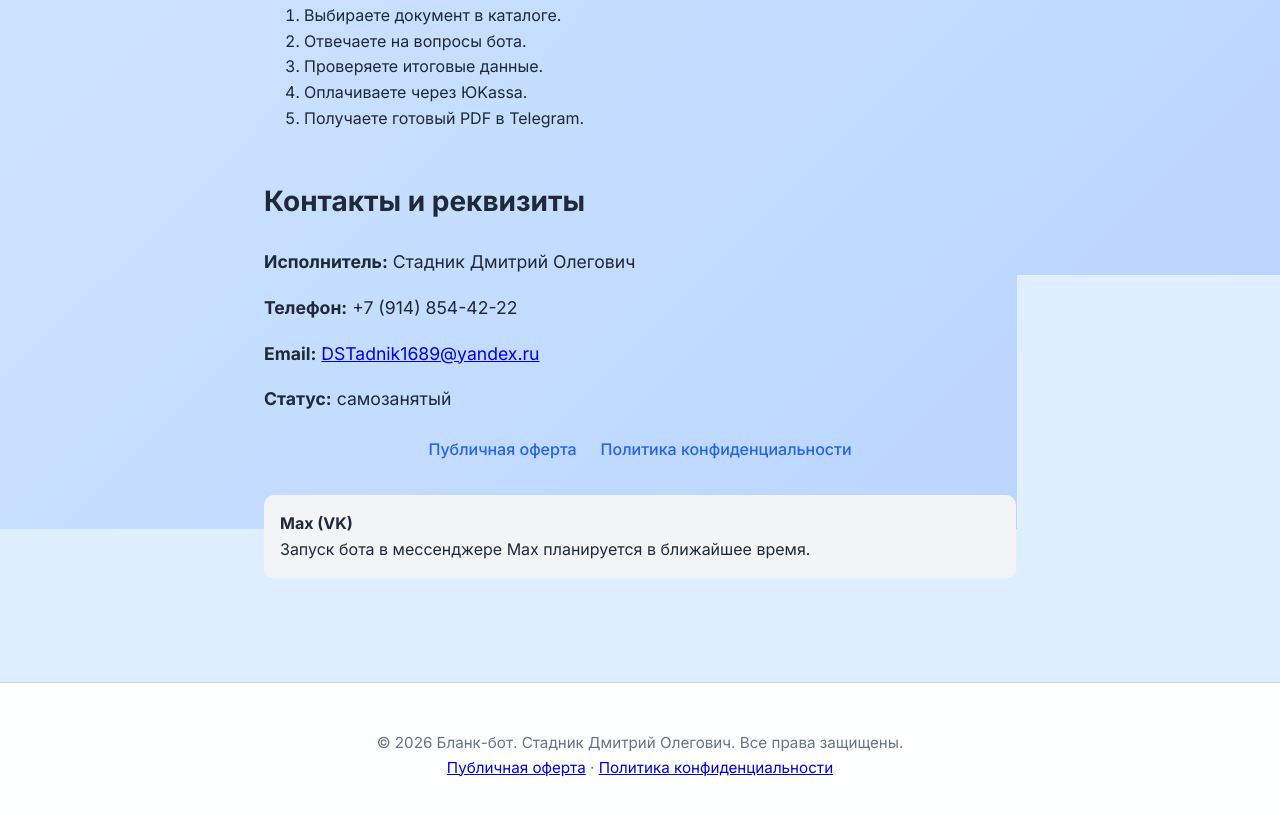
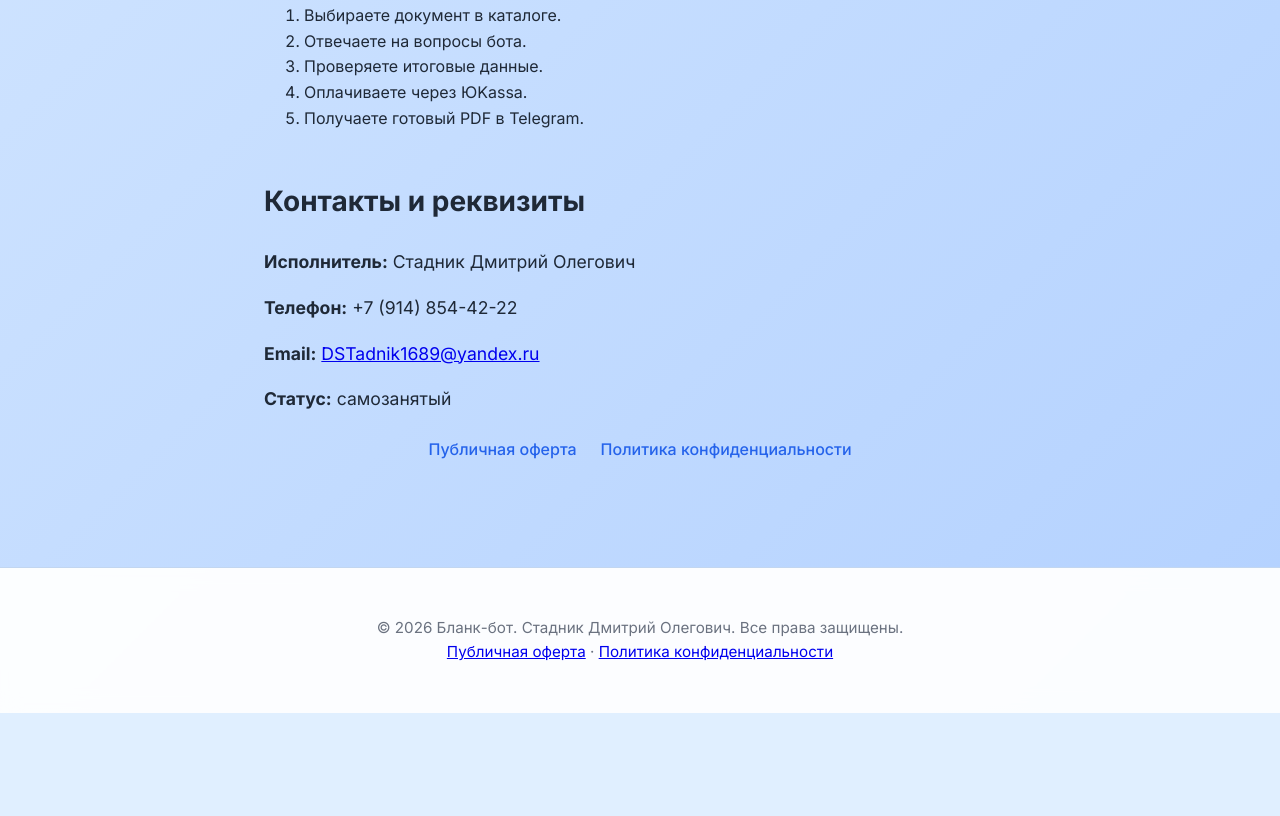
Before and after one commit to DimaSTAi/blank-bot, a plain HTML site: page docs/index.html in a window 1280 px wide. Shown: the part 1504-2320 px from the top of the page. After the commit the page ends 2217 px from the top, so only its background shows below. Drawn offline with Linux system fonts and the light colour scheme.

Commit message:
Landing: remove outdated 'MAX launch soon' line

```diff
--- a/docs/index.html
+++ b/docs/index.html
@@ -85,11 +85,6 @@
             <a href="offer.html">Публичная оферта</a>
             <a href="privacy.html">Политика конфиденциальности</a>
         </div>
-
-        <div id="max" style="margin-top:2rem; padding:1rem; background:#f3f4f6; border-radius:10px;">
-            <strong>Max (VK)</strong><br>
-            Запуск бота в мессенджере Max планируется в ближайшее время.
-        </div>
     </main>
 
     <footer>
```
Also changed, not shown: landing/index.html (+0 -5 lines).
